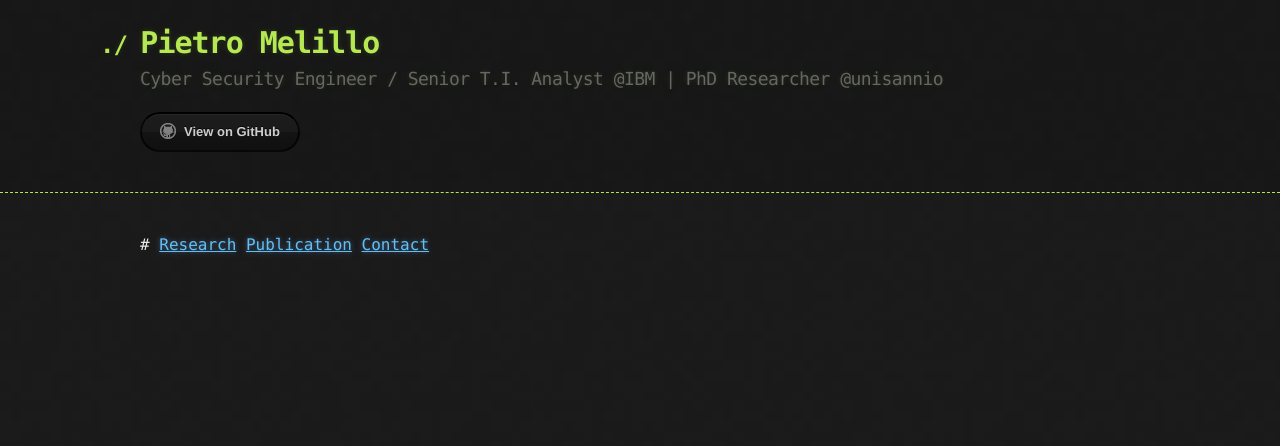
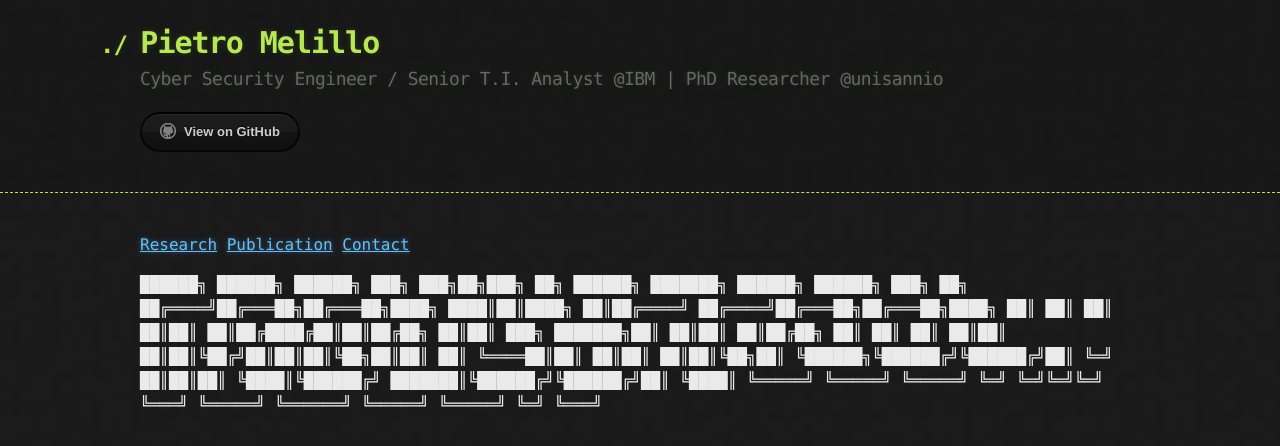
Before and after one commit to melillopietro/melillopietro.github.io, a Jekyll site: the page built from index.md, in a window 1280 px wide. Shown: the top 446 px of the page. Built offline with Jekyll 4.4.1, drawn with Linux system fonts in a browser that asks for light colours; our own code applies the rules of GitHub Pages for plain Markdown files.

```diff
--- a/index.md
+++ b/index.md
@@ -4,4 +4,13 @@ layout: default
 
 
 
- # [Research](./research.html)  [Publication](./publication.html) [Contact](./contact.html)
+  [Research](./research.html)  [Publication](./publication.html) [Contact](./contact.html)
+
+
+
+ ██████╗ ██████╗  ██████╗ ███╗   ███╗██╗███╗   ██╗ ██████╗     ███████╗ ██████╗  ██████╗ ███╗   ██╗
+██╔════╝██╔═══██╗██╔═══██╗████╗ ████║██║████╗  ██║██╔════╝     ██╔════╝██╔═══██╗██╔═══██╗████╗  ██║
+██║     ██║   ██║██║   ██║██╔████╔██║██║██╔██╗ ██║██║  ███╗    ███████╗██║   ██║██║   ██║██╔██╗ ██║
+██║     ██║   ██║██║   ██║██║╚██╔╝██║██║██║╚██╗██║██║   ██║    ╚════██║██║   ██║██║   ██║██║╚██╗██║
+╚██████╗╚██████╔╝╚██████╔╝██║ ╚═╝ ██║██║██║ ╚████║╚██████╔╝    ███████║╚██████╔╝╚██████╔╝██║ ╚████║
+ ╚═════╝ ╚═════╝  ╚═════╝ ╚═╝     ╚═╝╚═╝╚═╝  ╚═══╝ ╚═════╝     ╚══════╝ ╚═════╝  ╚═════╝ ╚═╝  ╚═══╝
```
